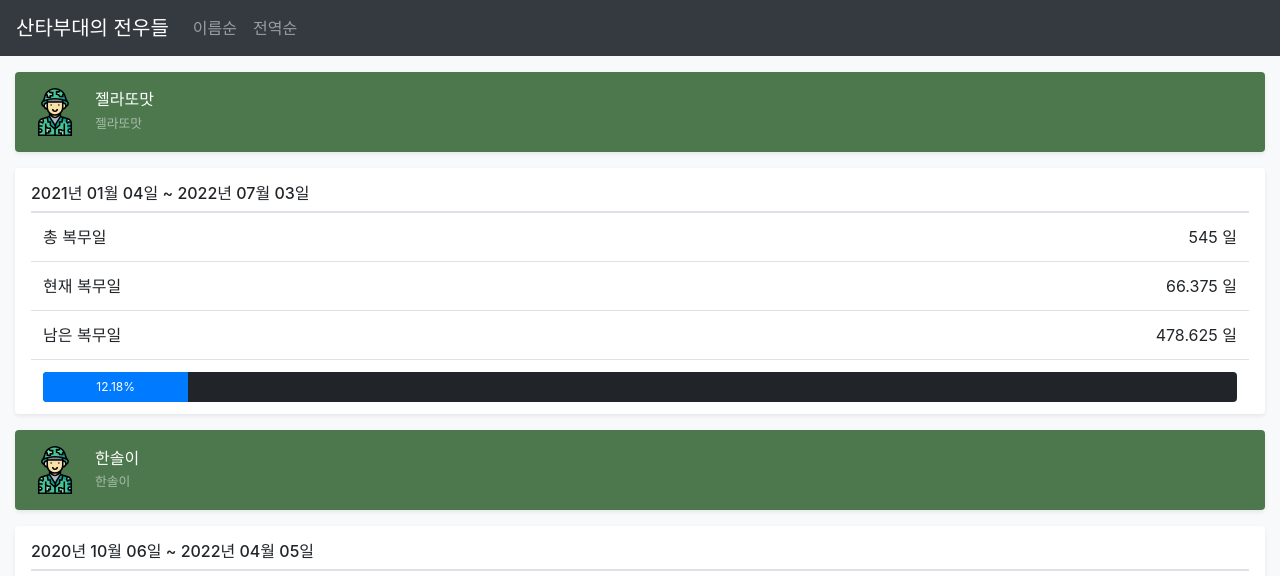
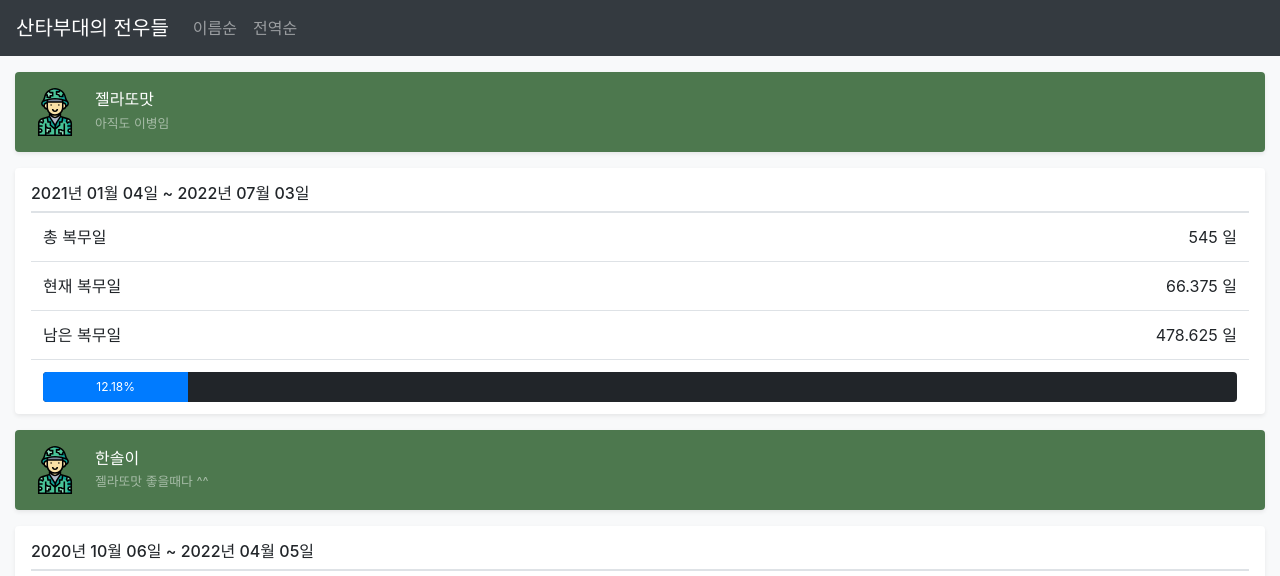
Before and after one commit to ff14santa/mil, a Jekyll site: the page built from index.html, in a window 1280 px wide. Shown: the top 576 px of the page. Built offline with Jekyll 4.4.1, drawn with Linux system fonts in a browser that asks for light colours; nearby versions of some CDN libraries.

Commit message:
members description 변경

```diff
--- a/_data/members.yml
+++ b/_data/members.yml
@@ -1,11 +1,11 @@
 - name: 젤라또맛
   start: 2021-01-04
   end: 2022-07-03
-  description: 젤라또맛
+  description: 아직도 이병임
   image:
 
 - name: 한솔이
   start: 2020-10-06
   end: 2022-04-05
-  description: 한솔이
+  description: 젤라또맛 좋을때다 ^^
   image:
```
